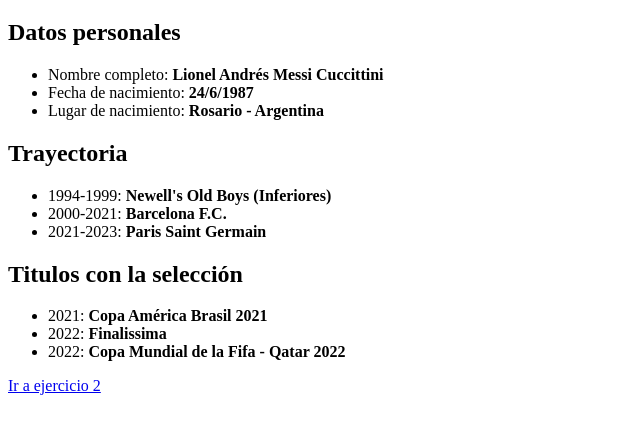
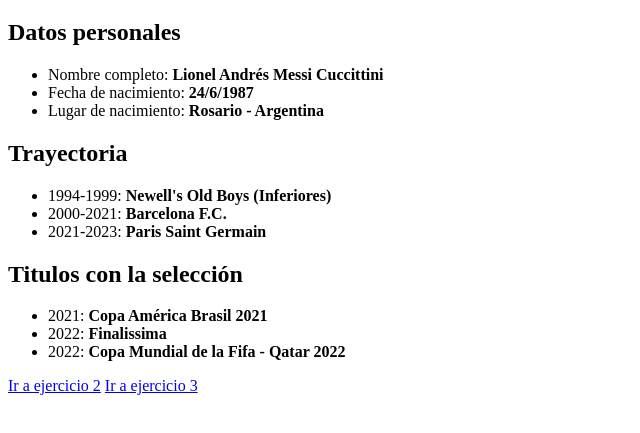
Before and after one commit to tzlucia/entrega_1, a plain HTML site: page index.html in a window 1280 px wide. Shown: the part 61-494 px from the top of the page, without its empty margins (0-640 px from the left). Drawn offline with Linux system fonts and the light colour scheme.

Commit message:
agrego pag 3

```diff
--- a/index.html
+++ b/index.html
@@ -28,5 +28,6 @@
       <li>2022: <strong>Copa Mundial de la Fifa - Qatar 2022</strong></li>
     </ul>
     <a href="Ejercicio2.html">Ir a ejercicio 2</a>
+    <a href="Ejercicio3.html">Ir a ejercicio 3</a>
   </body>
 </html>
```
